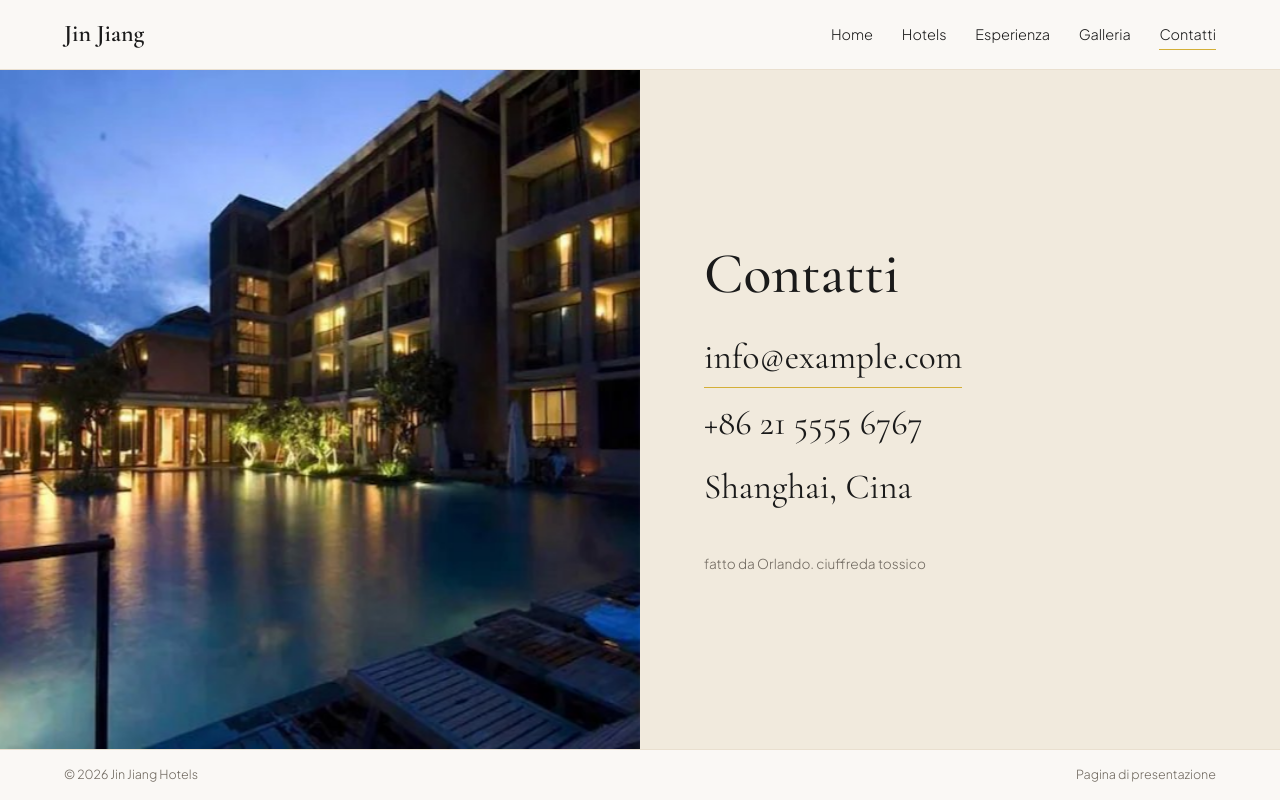
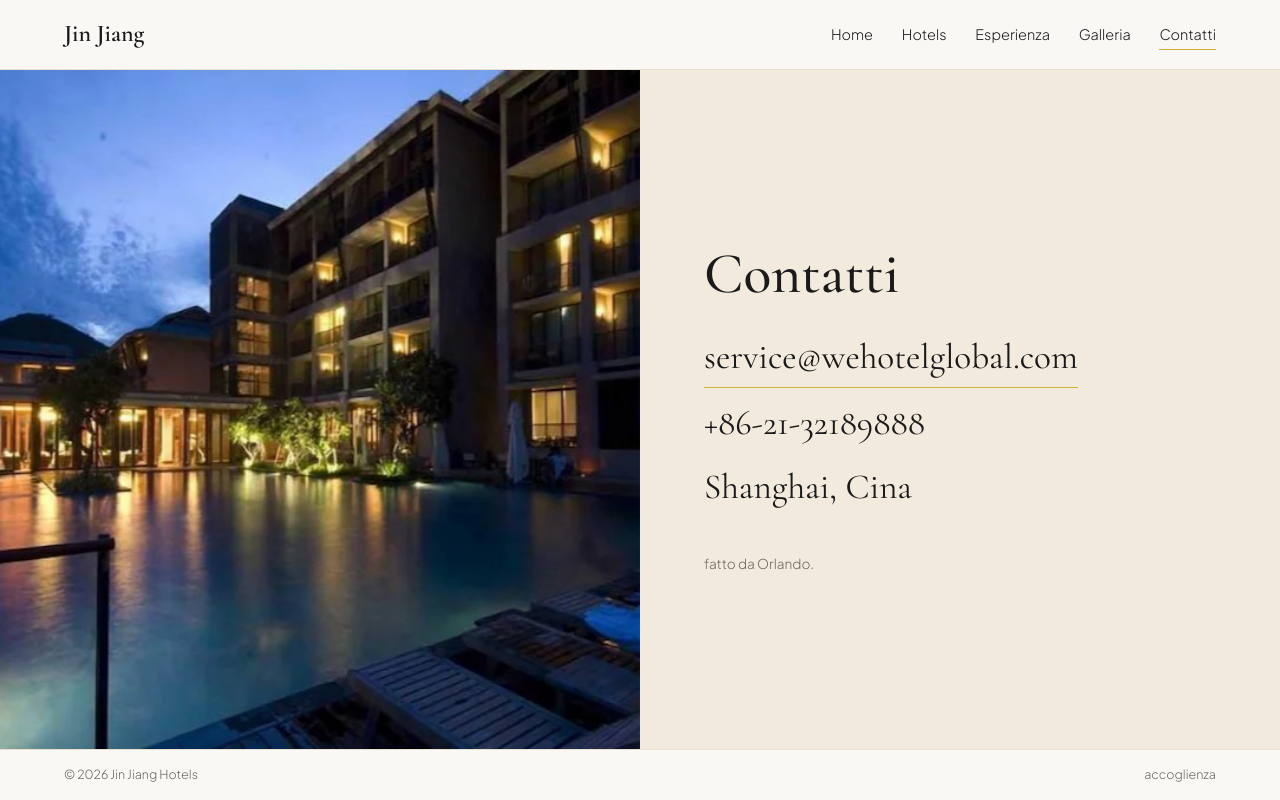
Before and after one commit to LolLol6969/accoglienzavolpi, a plain HTML site: page contatti.html in a window 1280 px wide. Drawn offline with nearby package versions, Linux system fonts and the light colour scheme.

Commit message:
Update contact information and footer text

```diff
--- a/contatti.html
+++ b/contatti.html
@@ -28,14 +28,14 @@
   <div class="copy">
     <h1>Contatti</h1>
     <div class="contact">
-      <a href="mailto:info@example.com">info@example.com</a>
-      <span>+86 21 5555 6767</span>
+      <a href="mailto:info@example.com">service@wehotelglobal.com</a>
+      <span>+86-21-32189888</span>
       <span>Shanghai, Cina</span>
     </div>
-    <p class="credit">fatto da Orlando. ciuffreda tossico</p>
+    <p class="credit">fatto da Orlando.</p>
   </div>
 </main>
-<footer class="mini"><span>© 2026 Jin Jiang Hotels</span><span>Pagina di presentazione</span></footer>
+<footer class="mini"><span>© 2026 Jin Jiang Hotels</span><span>accoglienza</span></footer>
 
 <script src="script.js"></script>
 </body>
```
